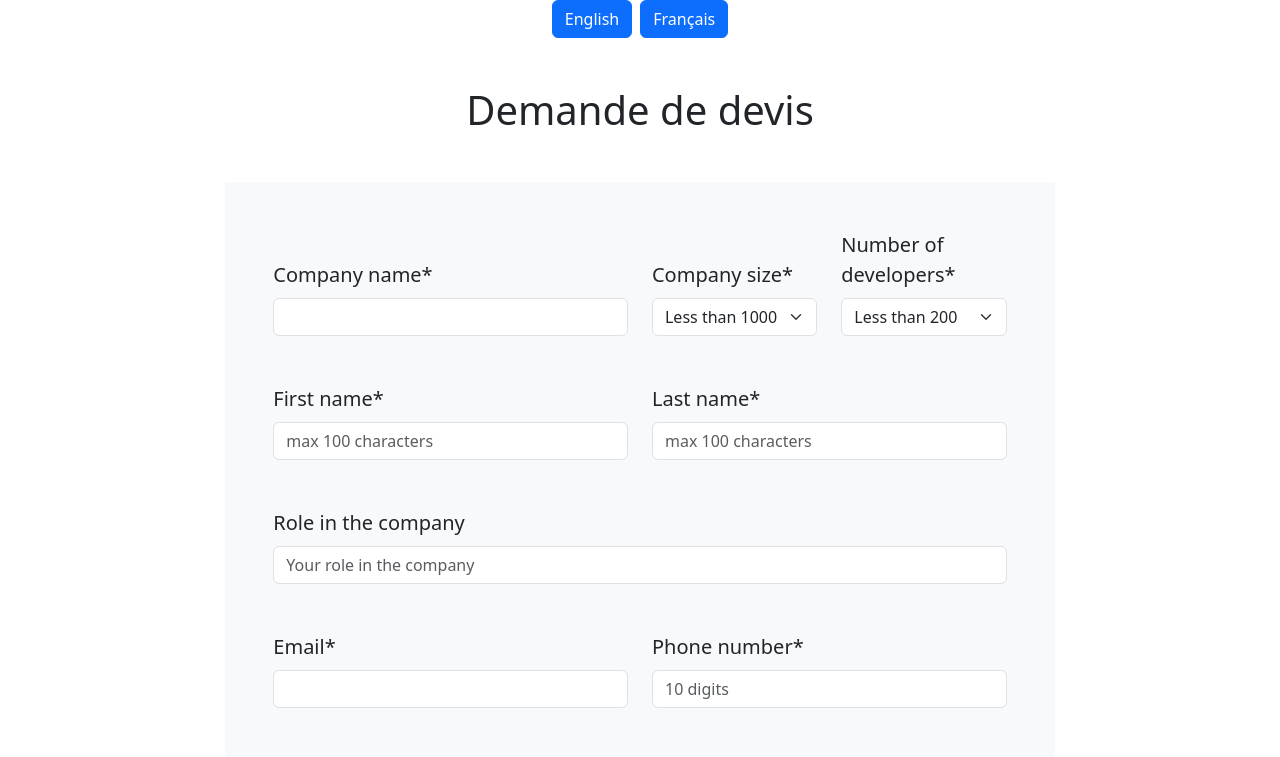
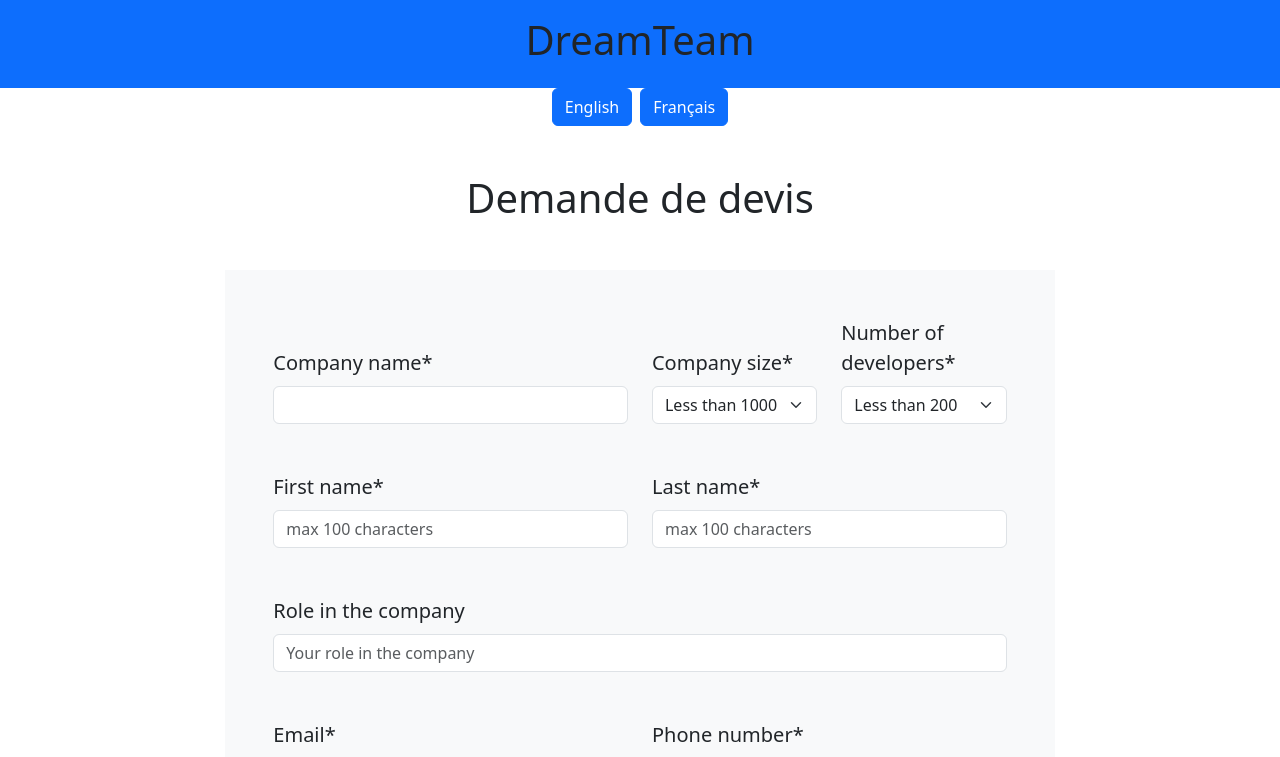
Before and after one commit to etukozoglu/dream-team-cust, a Vue app in the folder dt-presentation/: page / in a window 1280 px wide. Shown: the top 757 px of the page. Built offline with nearby package versions, Linux system fonts and the light colour scheme.

Commit message:
adding navbar as component

```diff
--- a/dt-presentation/package.json
+++ b/dt-presentation/package.json
@@ -17,6 +17,6 @@
   },
   "devDependencies": {
     "@vitejs/plugin-vue": "^5.0.4",
-    "vite": "^5.1.5"
+    "vite": "^5.4.2"
   }
 }
--- a/dt-presentation/src/App.vue
+++ b/dt-presentation/src/App.vue
@@ -1,16 +1,20 @@
 <template>
-  <div id="app">
+  <!-- <div id="app"> -->
+    <Header />
     <CustomerForm />
-  </div>
+  <!-- </div> -->
 </template>
 
 <script>
 import CustomerForm from './components/CustomerForm.vue';
+import Header from './components/Header.vue';
 
 export default {
   name: 'App',
   components: {
+    Header,
     CustomerForm
+
   }
 };
 </script>
--- /dev/null
+++ b/dt-presentation/src/components/Header.vue
@@ -0,0 +1,13 @@
+<template>
+    <nav class="navbar bg-primary" >
+        <div class="container-fluid d-flex justify-content-center">
+            <span class="navbar h1">DreamTeam</span>
+        </div>
+    </nav>
+</template>
+
+<script>
+    export default{
+        name: 'Header'
+    }
+</script>
```
Also changed, not shown: 1 other file (tests, documents, lock files or other folders).
